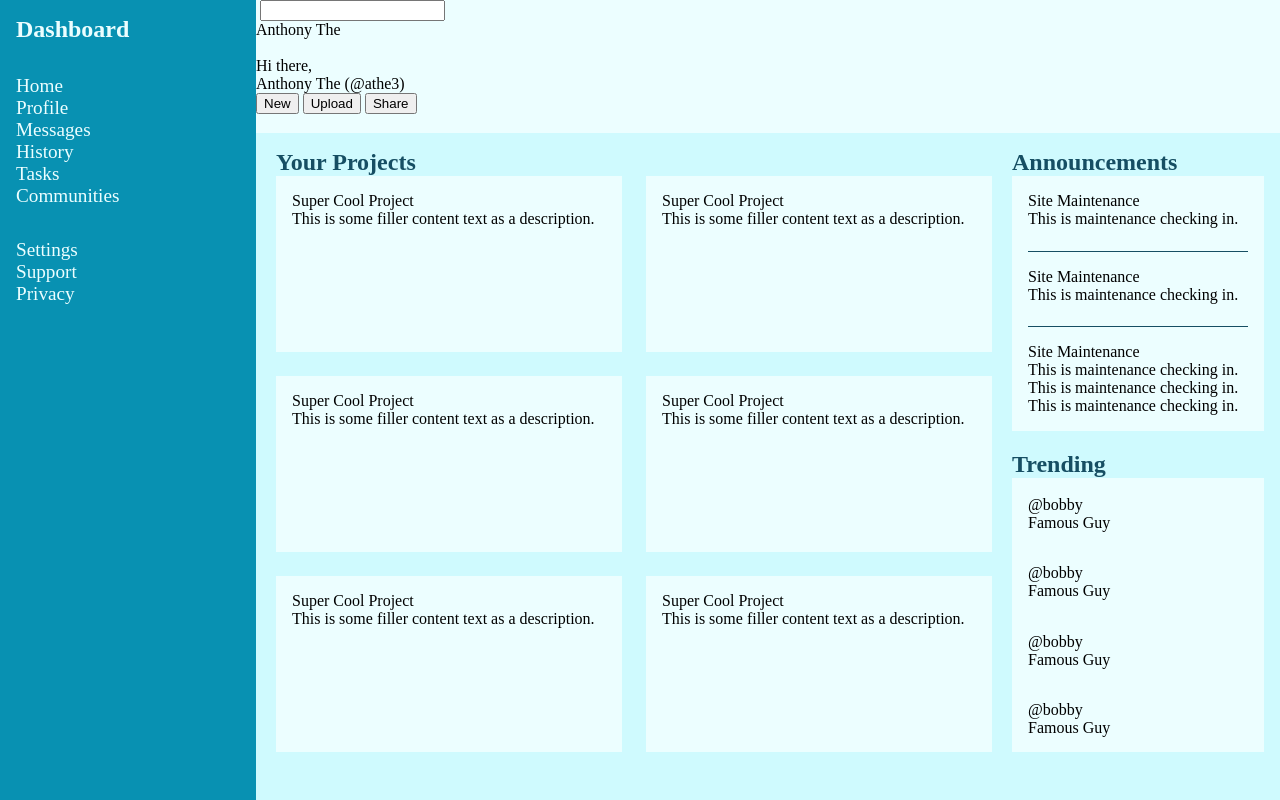
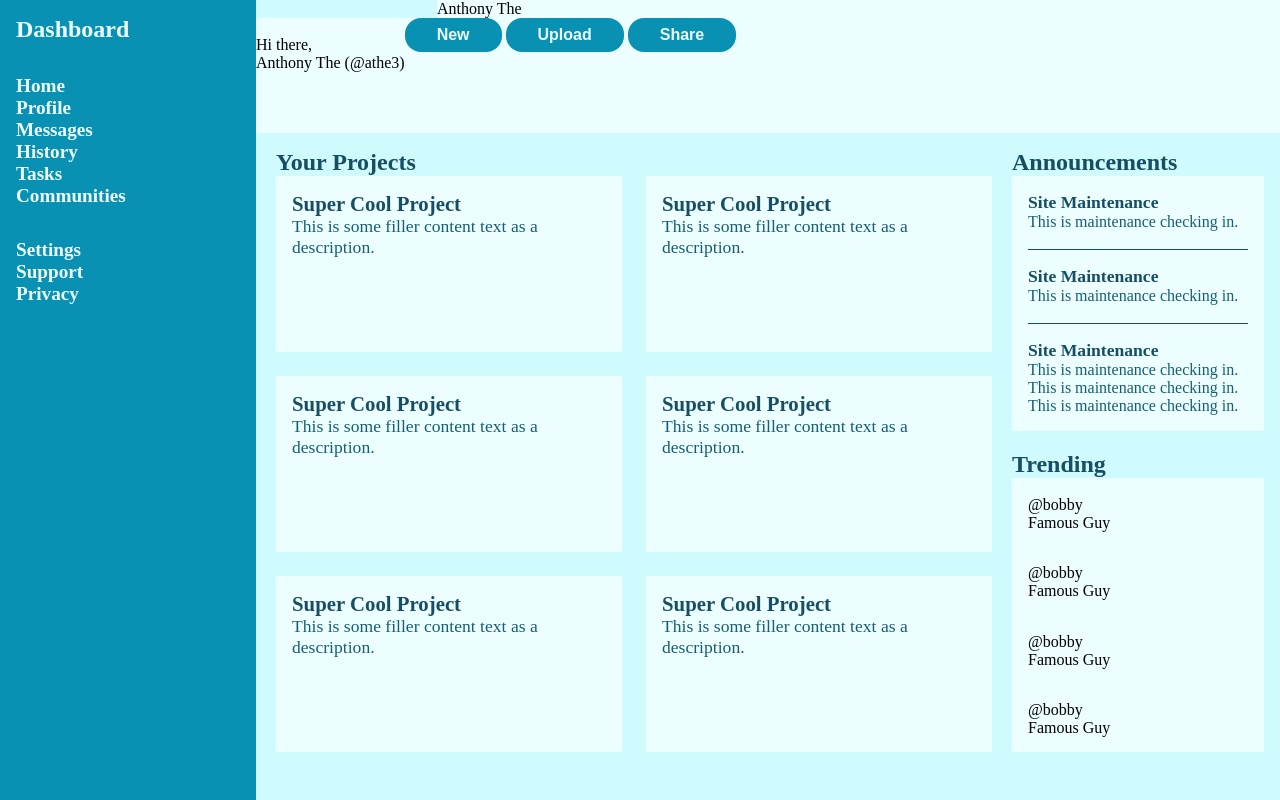
Before and after one commit to athe27/admin-dashboard, a plain HTML site: page index.html in a window 1280 px wide. Drawn offline with Linux system fonts and the light colour scheme.

Commit message:
finished basic styling and layout for all sections

```diff
--- a/style.css
+++ b/style.css
@@ -1,6 +1,7 @@
 html {
     --light-color: #ecfeff;
     --dark-color: #164e63;
+    --light-dark-color: #155e75;
     --sidebar-color: #0891b2;
     --content-background-color: #cffafe;
 }
@@ -135,8 +136,58 @@ ul .child, .logo {
 
 ul .child {
     font-size: 1.2rem;
+    font-weight: bold;
 }
 
 a {
     text-decoration: none;
 }
+
+.title {
+    font-weight: bold;
+    color: var(--dark-color);
+}
+.description {
+    color: var(--light-dark-color)
+}
+
+.projects .title {
+    font-size: 1.3rem;
+}
+
+.projects .description {
+    font-size: 1.1rem;
+}
+
+.announcements .title {
+    font-size: 1.1rem;
+}
+
+.top-section {
+    display: flex;
+}
+
+#search-bar {
+    color: var(--dark-color);
+    background-color: var(--content-background-color);
+    border: none;
+    outline: none;
+}
+
+.bottom-section {
+    display: flex;
+}
+
+button {
+    background-color: var(--sidebar-color);
+    color: var(--light-color);
+    border: none;
+    padding: 0.5rem 2rem;
+    border-radius: 1rem;
+    -webkit-border-radius: 1rem;
+    -moz-border-radius: 1rem;
+    -ms-border-radius: 1rem;
+    -o-border-radius: 1rem;
+    font-weight: bold;
+    font-size: 1rem;
+}
```
